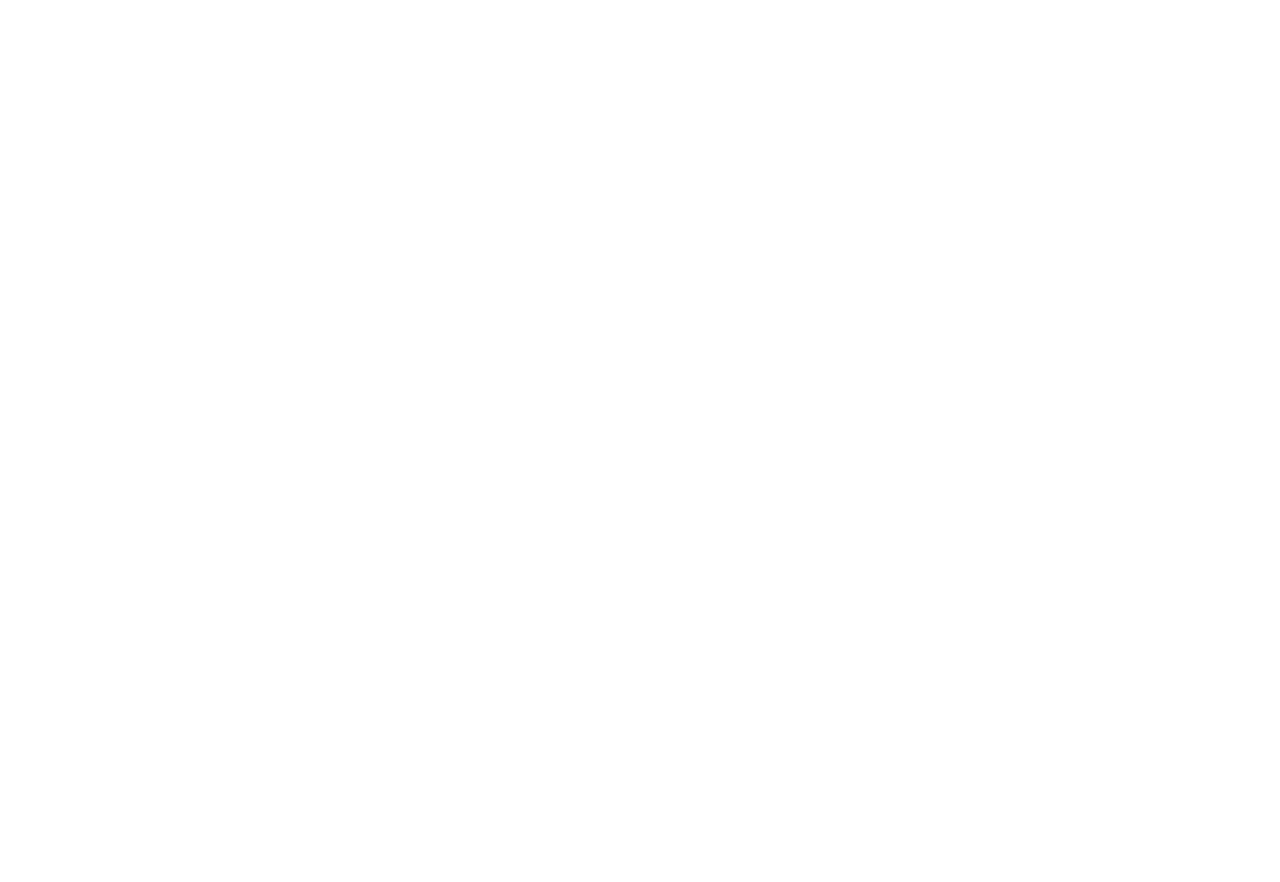
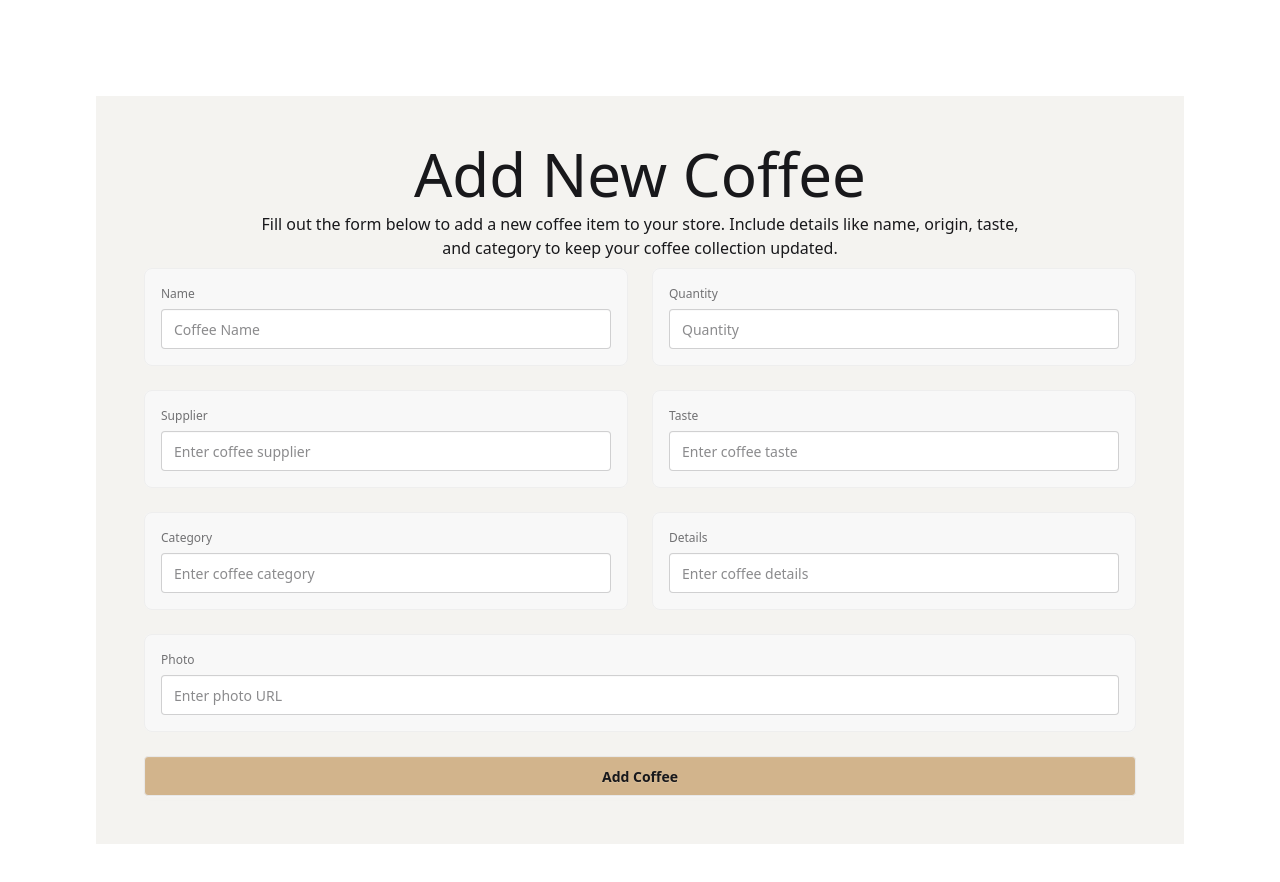
Before and after one commit to sharmin-khan/coffee-store-clint, a React (Vite) app: page /addCoffee in a window 1280 px wide. Shown: the top 882 px of the page. Before the commit the page ends 800 px from the top, so only its background shows below. Built offline with nearby package versions, Linux system fonts and the light colour scheme.

Commit message:
create AddCoffee form UI and handle form submission.

```diff
--- a/src/Components/AddCoffee.jsx
+++ b/src/Components/AddCoffee.jsx
@@ -1,11 +1,100 @@
-import React from 'react';
+import React from "react";
 
 const AddCoffee = () => {
-    return (
-        <div>
+  const handleAddCoffee = (e) => {
+    e.preventDefault();
+    const form = e.target;
+    const formData = new FormData(form);
+    // console.log(formData.entries());
+    const coffeeData = Object.fromEntries(formData.entries());
+    console.log(coffeeData);
+  };
 
-        </div>
-    );
+  return (
+    <div className="p-24 ">
+      <div className="text-center p-12 space-y-2 bg-[#F4F3F0]">
+        <h1 className="text-6xl">Add New Coffee</h1>
+        <p>
+          Fill out the form below to add a new coffee item to your store.
+          Include details like name, origin, taste, <br /> and category to keep
+          your coffee collection updated.
+        </p>
+        <form onSubmit={handleAddCoffee}>
+          <div className="grid grid-cols-1 md:grid-cols-2 gap-6">
+            <fieldset className="fieldset bg-base-200 border-base-300 rounded-box border p-4">
+              <label className="label">Name</label>
+              <input
+                type="text"
+                name="name"
+                className="input w-full"
+                placeholder="Coffee Name"
+              />
+            </fieldset>
+            <fieldset className="fieldset bg-base-200 border-base-300 rounded-box border p-4">
+              <label className="label">Quantity</label>
+              <input
+                type="text"
+                name="quantity"
+                className="input w-full"
+                placeholder="Quantity"
+              />
+            </fieldset>
+            <fieldset className="fieldset bg-base-200 border-base-300 rounded-box border p-4">
+              <label className="label">Supplier</label>
+              <input
+                type="text"
+                name="supplier"
+                className="input w-full"
+                placeholder="Enter coffee supplier"
+              />
+            </fieldset>
+            <fieldset className="fieldset bg-base-200 border-base-300 rounded-box border p-4">
+              <label className="label">Taste</label>
+              <input
+                type="text"
+                name="taste"
+                className="input w-full"
+                placeholder="Enter coffee taste"
+              />
+            </fieldset>
+            <fieldset className="fieldset bg-base-200 border-base-300 rounded-box border p-4">
+              <label className="label">Category</label>
+              <input
+                type="text"
+                name="category"
+                className="input w-full"
+                placeholder="Enter coffee category"
+              />
+            </fieldset>
+            <fieldset className="fieldset bg-base-200 border-base-300 rounded-box border p-4">
+              <label className="label">Details</label>
+              <input
+                type="text"
+                name="details"
+                className="input w-full"
+                placeholder="Enter coffee details"
+              />
+            </fieldset>
+          </div>
+          <fieldset className="fieldset bg-base-200 border-base-300 rounded-box border p-4 my-6">
+            <label className="label">Photo</label>
+            <input
+              type="text"
+              name="photo"
+              className="input w-full"
+              placeholder="Enter photo URL"
+            />
+          </fieldset>
+
+          <input
+            type="submit"
+            className="btn w-full bg-[#D2B48C]"
+            value="Add Coffee"
+          />
+        </form>
+      </div>
+    </div>
+  );
 };
 
 export default AddCoffee;
--- a/src/Layouts/MainLayouts.jsx
+++ b/src/Layouts/MainLayouts.jsx
@@ -6,7 +6,7 @@
     return (
         <div>
             <Header></Header>
-
+            <div className='max-w-7xl mx-auto'></div>
             <Outlet></Outlet>
         </div>
     );
```
